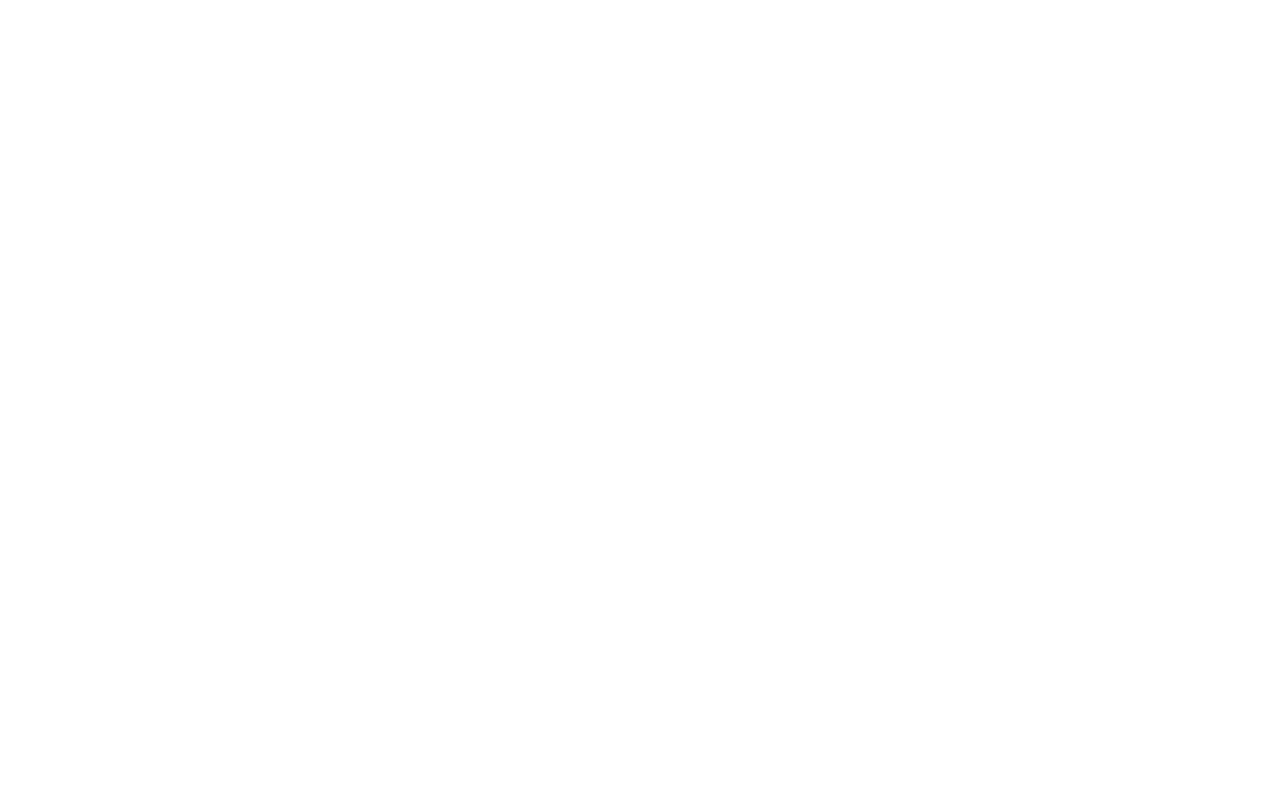
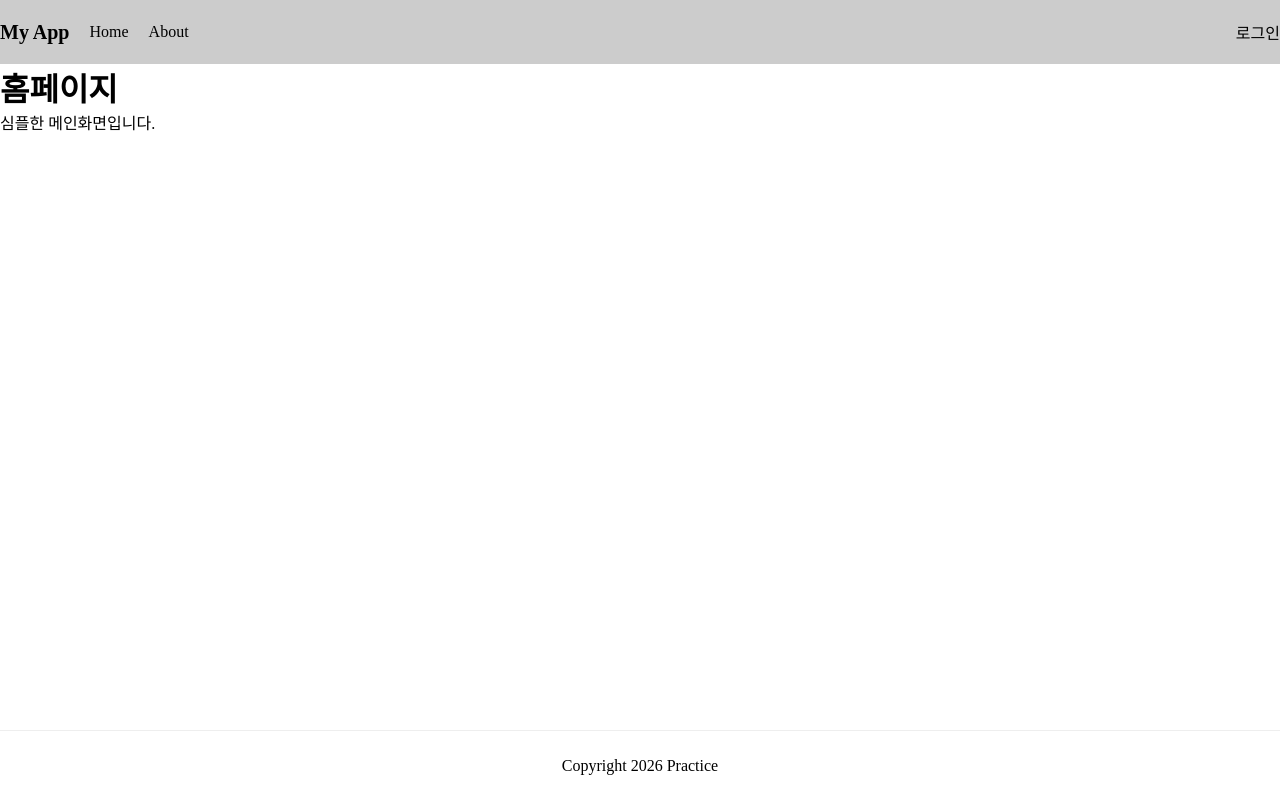
Before and after one commit to 0104design/lecture-10-layout, a React (Vite) app: page / in a window 1280 px wide. Built offline with nearby package versions, Linux system fonts and the light colour scheme.

Commit message:
중첩 라우팅 구현

```diff
--- a/src/App.tsx
+++ b/src/App.tsx
@@ -1,5 +1,14 @@
+import { RouterProvider } from "react-router";
+import { AppRouter } from "./router/AppRouter.tsx";
+import GlobalStyle from "./GlobalStyle.ts";
+
 function App() {
-  return <></>
+    return (
+        <>
+            <GlobalStyle />
+            <RouterProvider router={AppRouter()} />
+        </>
+    );
 }
 
 export default App;
--- /dev/null
+++ b/src/GlobalStyle.ts
@@ -0,0 +1,16 @@
+import { createGlobalStyle } from "styled-components";
+
+const GlobalStyle = createGlobalStyle`
+    * {
+        margin: 0;
+        padding: 0;
+        box-sizing: border-box;
+    }
+
+    a {
+        color: inherit;
+        text-decoration: none;
+    }
+`;
+
+export default GlobalStyle;
--- /dev/null
+++ b/src/components/Footer.tsx
@@ -0,0 +1,15 @@
+import styled from "styled-components";
+
+const Foot =  styled.footer`
+    height: 70px;
+    border-top: 1px solid #eee;
+    display: flex;
+    justify-content: center;
+    align-items: center;
+`
+
+function Footer() {
+    return <Foot>Copyright 2026 Practice</Foot>;
+}
+
+export default Footer;
--- /dev/null
+++ b/src/components/Header.tsx
@@ -0,0 +1,53 @@
+import styled from "styled-components";
+import { Link } from "react-router";
+
+const Head = styled.header`
+    height: 64px;
+    display: flex;
+    justify-content: space-between;
+    align-items: center;
+    background-color: #ccc;
+`;
+
+const NavLeft = styled.div`
+    display: flex;
+    gap: 20px;
+    align-items: center;
+`;
+
+const Logo = styled.div`
+    font-size: 20px;
+    font-weight: 700;
+`;
+
+const Nav = styled.nav`
+    display: flex;
+    gap: 20px;
+`;
+
+const NavRight = styled.div`
+    display: flex;
+    gap: 20px;
+    align-items: center;
+`;
+
+
+
+function Header() {
+    return (
+        <Head>
+            <NavLeft>
+                <Logo>My App</Logo>
+                <Nav>
+                    <Link to={"/"}>Home</Link>
+                    <Link to={"/about"}>About</Link>
+                </Nav>
+            </NavLeft>
+            <NavRight>
+                <Link to={"/auth/login"}>로그인</Link>
+            </NavRight>
+        </Head>
+    );
+}
+
+export default Header;
--- /dev/null
+++ b/src/layouts/MainLayout.tsx
@@ -0,0 +1,28 @@
+import Header from "../components/Header.tsx";
+import { Outlet } from "react-router";
+import styled from "styled-components";
+import Footer from "../components/Footer.tsx";
+
+const Wrap = styled.div`
+     display: flex;
+     flex-direction: column;
+     min-height: 100dvh;
+ `;
+
+const Main = styled.main`
+    flex: 1;
+`
+
+function MainLayout() {
+    return (
+        <Wrap>
+            <Header />
+            <Main>
+                <Outlet />
+            </Main>
+            <Footer />
+        </Wrap>
+    );
+}
+
+export default MainLayout
--- /dev/null
+++ b/src/pages/About.tsx
@@ -0,0 +1,10 @@
+function About() {
+    return (
+        <>
+            <h1>About</h1>
+            <p>심플한 About 페이지 입니다.</p>
+        </>
+    );
+}
+
+export default About;
--- /dev/null
+++ b/src/pages/Home.tsx
@@ -0,0 +1,10 @@
+function Home() {
+    return (
+        <>
+            <h1>홈페이지</h1>
+            <p>심플한 메인화면입니다.</p>
+        </>
+    );
+}
+
+export default Home;
--- /dev/null
+++ b/src/pages/Login.tsx
@@ -0,0 +1,5 @@
+function Login() {
+    return <>로그인 화면입니다.</>;
+}
+
+export default Login;
--- /dev/null
+++ b/src/router/AppRouter.tsx
@@ -0,0 +1,24 @@
+import  { createBrowserRouter, type RouteObject } from "react-router";
+import MainLayout from "../layouts/MainLayout.tsx";
+import Home from "../pages/Home.tsx";
+import About from "../pages/About.tsx";
+import Login from "../pages/Login.tsx";
+
+export const AppRouter = () => {
+    const routes: RouteObject[] = [
+        {
+            element: <MainLayout />,
+            path: "/",
+            children: [
+                { index: true,  element: <Home /> },
+                { path: "about", element: <About /> },
+            ],
+        },
+        {
+            path: "/auth/login",
+            element: <Login />,
+        },
+    ];
+
+    return createBrowserRouter(routes);
+};
```
